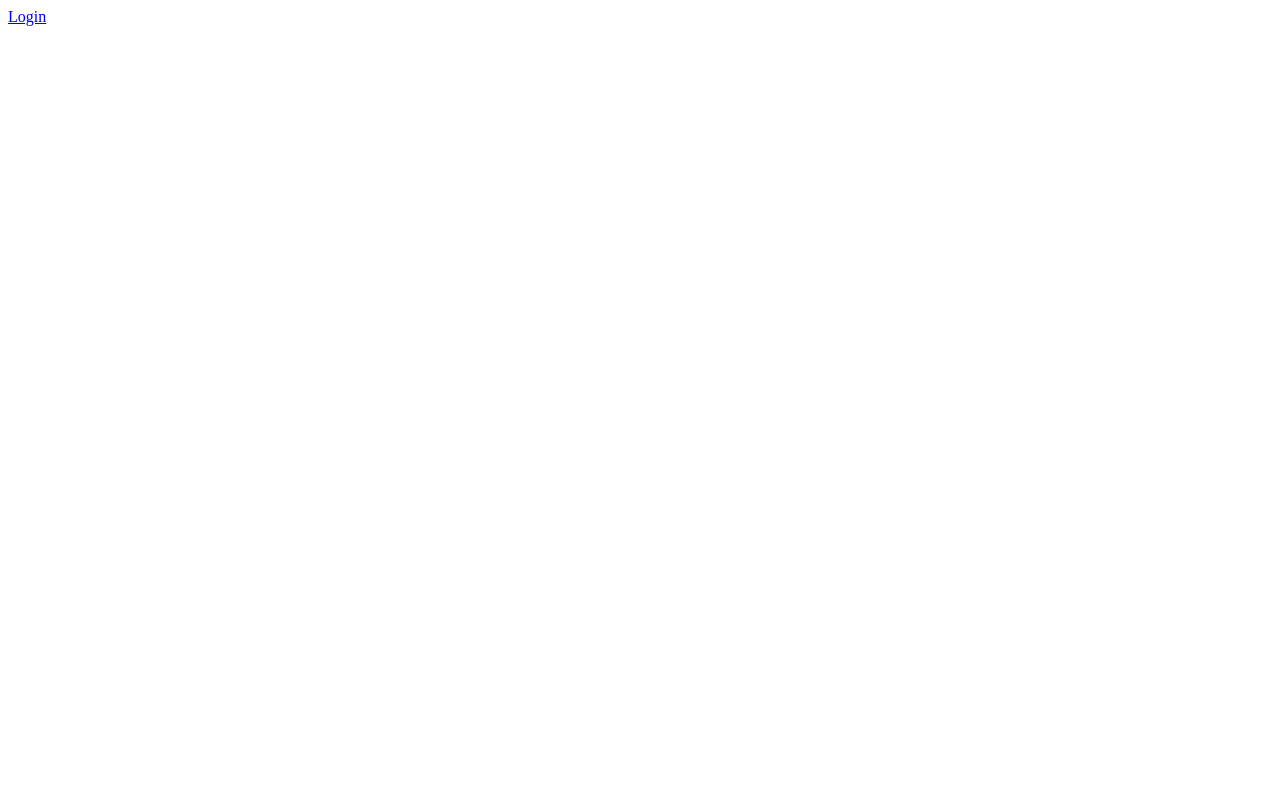
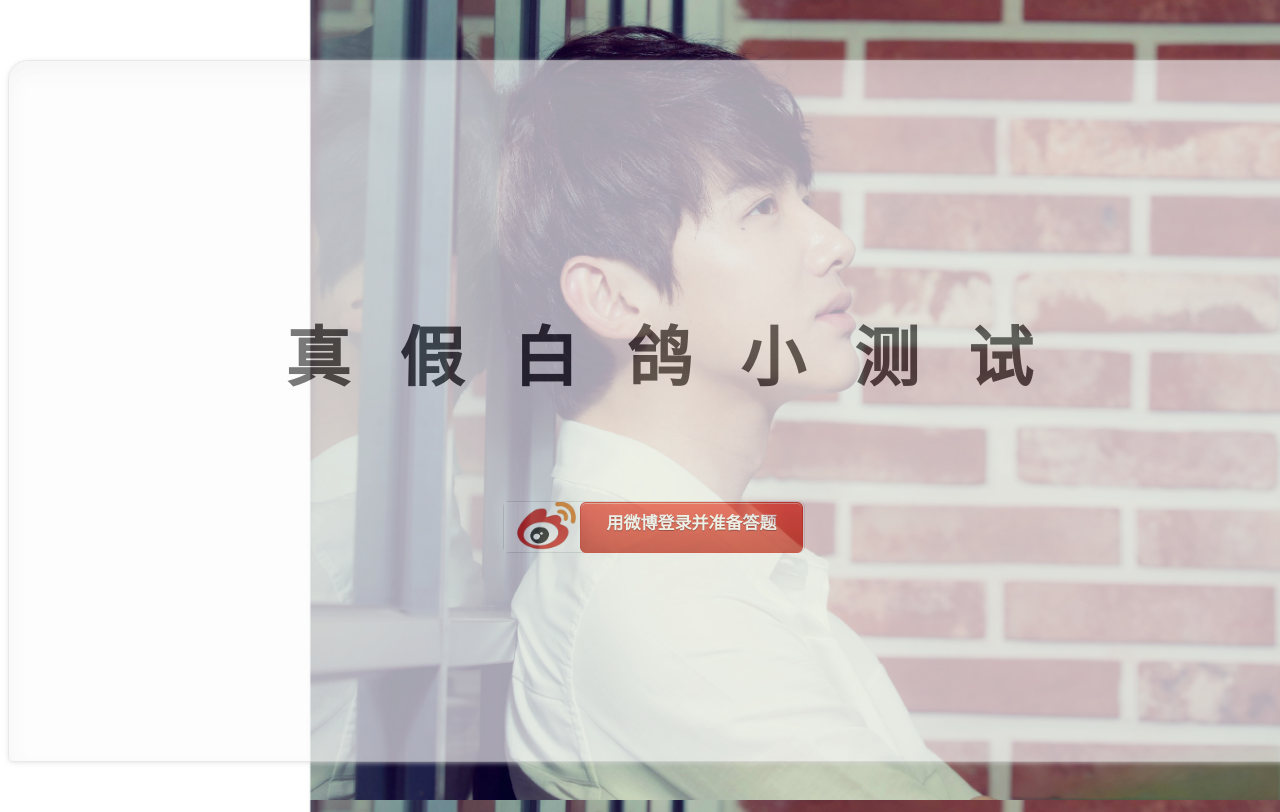
Before and after one commit to FirmlyReality/bjtquiz, a Django app: page / in a window 1280 px wide. Before the commit the page is almost empty. Before the commit the page ends 26 px from the top, so only its background shows below. Run offline with Django 3.2, Linux system fonts and the light colour scheme.

Commit message:
add index

```diff
--- a/bjtquestion/urls.py
+++ b/bjtquestion/urls.py
@@ -15,9 +15,11 @@
 """
 from django.conf.urls import url
 from django.contrib import admin
-from questions.views import index
+from questions.views import *
 
 urlpatterns = [
     url(r'^admin/', admin.site.urls),
     url(r'^$', index),
+    url(r'^index/$', index),
+    url(r'^login/$', login),
 ]
--- /dev/null
+++ b/questions/static/css/index.css
@@ -0,0 +1,94 @@
+* {font-family:"微软雅黑","黑体"; color: #333;}
+body
+{
+    background: url(/static/images/bgbjt.jpg)no-repeat;
+    width: 100%;
+    height: 100%;
+    background-size: cover;
+    background-attachment: fixed;
+    position: relative;
+    text-align: center;
+}
+#box
+{
+  opacity: 0.65;
+  height: 700px;
+  width: 1300px;
+  margin: 60px auto 50px;
+  background:#FCFCFC;
+  border:1px solid #dedede;
+  box-shadow:0 1px 5px #D9D9D9,inset 0 10px 20px #F1F1F1;
+  -o-box-shadow:0 1px 5px #D9D9D9,inset 0 10px 20px #F1F1F1;
+  -webkit-box-shadow:0 1px 5px #D9D9D9,inset 0 10px 20px #F1F1F1;
+  -moz-box-shadow:0 1px 5px #D9D9D9,inset 0 10px 20px #F1F1F1;
+  border-radius:20px 5px 20px 5px;
+  -moz-border-radius:20px 5px 20px 5px;
+  -webkit-border-radius:20px 5px 20px 5px;
+}
+#indextitlebox
+{
+  float: left;
+  width: 100%;
+  height: 50%;
+}
+#indextitle
+{
+  font-size: 65px;
+  position: relative;
+  margin:0;
+  top:70%;
+}
+#loginbox
+{
+  width: 300px;
+  height: 50px;
+  margin: 0;
+  float: left;
+  position: relative;
+  left:38%;
+  top: 90px;
+  border:1px solid #dedede;
+  border-radius:6px;
+  -moz-border-radius:6px;
+  -webkit-border-radius:6px;
+}
+#loginbox:active
+{
+  position: relative;
+  top: 93px;
+}
+#loginbox img
+{
+  height: 50px;
+  float:left;
+}
+.myButton3 {
+	-moz-box-shadow:inset 0px 1px 0px 0px #f5978e;
+	-webkit-box-shadow:inset 0px 1px 0px 0px #f5978e;
+	box-shadow:inset 0px 1px 0px 0px #f5978e;
+	background:-webkit-gradient(linear, left top, left bottom, color-stop(0.05, #f24537), color-stop(1, #c62d1f));
+	background:-moz-linear-gradient(top, #f24537 5%, #c62d1f 100%);
+	background:-webkit-linear-gradient(top, #f24537 5%, #c62d1f 100%);
+	background:-o-linear-gradient(top, #f24537 5%, #c62d1f 100%);
+	background:-ms-linear-gradient(top, #f24537 5%, #c62d1f 100%);
+	background:linear-gradient(to bottom, #f24537 5%, #c62d1f 100%);
+	filter:progid:DXImageTransform.Microsoft.gradient(startColorstr='#f24537', endColorstr='#c62d1f',GradientType=0);
+	background-color:#f24537;
+	-moz-border-radius:6px;
+	-webkit-border-radius:6px;
+	border-radius:6px;
+	border:1px solid #d02718;
+	display:inline-block;
+	cursor:pointer;
+	color:#ffffff;
+	font-family:arial;
+	font-size:17px;
+	font-weight:bold;
+	padding:6px 24px;
+	text-decoration:none;
+	text-shadow:0px 1px 0px #810e05;
+  margin:0;
+  height:37px;
+  width: 173px;
+  float:left;
+}
--- a/questions/templates/index.html
+++ b/questions/templates/index.html
@@ -1,11 +1,21 @@
 <!DOCTYPE HTML>
 <html>
-
+<link rel="stylesheet" type="text/css" href="/static/css/index.css">
 <head>
 </head>
 
 <body>
-<a href='/login/'>Login</a>
+  <div id='box'>
+    <div id='indextitlebox'>
+        <h3 id='indextitle'>真 &nbsp;&nbsp;假 &nbsp;&nbsp;白 &nbsp;&nbsp;鸽 &nbsp;&nbsp;小 &nbsp;&nbsp;测 &nbsp;&nbsp;试</h3>
+    </div>
+    <div id='loginbox'>
+      <a href='/login/'>
+        <img src='/static/images/weibologo.jpeg'/>
+        <p class='myButton3'>用微博登录并准备答题</p>
+      </a>
+    </div>
+  </div>
 </body>
 
 </html>
--- a/questions/views.py
+++ b/questions/views.py
@@ -1,6 +1,16 @@
-from django.shortcuts import render
+from django.shortcuts import render,redirect
+from weibo import APIClient
+
+APP_KEY = '2411916390' # app key
+APP_SECRET = '03cb65de1861da7bbab19d68144e6de8' # app secret
+CALLBACK_URL = 'https://github.com/FirmlyReality' # callback url
 
 # Create your views here.
 
 def index(request):
     return render(request,'index.html')
+
+def login(request):
+    client = APIClient(app_key=APP_KEY, app_secret=APP_SECRET, redirect_uri=CALLBACK_URL)
+    url = client.get_authorize_url()
+    return redirect(url)
```
Also changed, not shown: questions/static/images/bgbjt.jpg (added), questions/static/images/login.png (added), questions/static/images/weibologo.jpeg (added).
